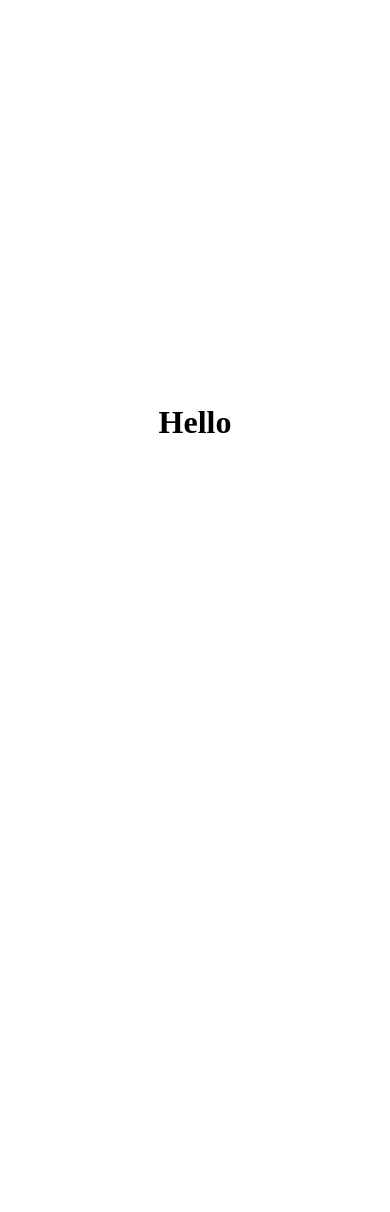
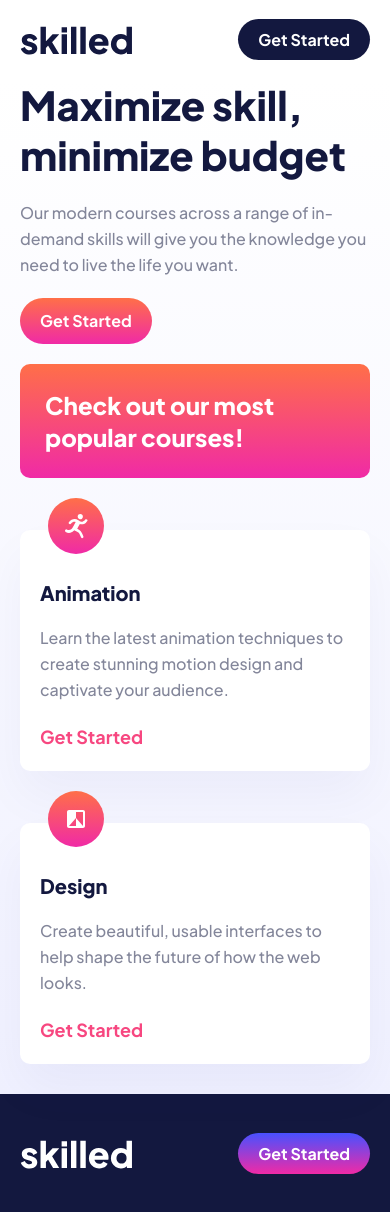
Before and after one commit to suelenbraga2006/skilled-elearning-landing-page, a React (Create React App) app: page / in a window 390 px wide. Before the commit the page ends 844 px from the top, so only its background shows below. Built offline with nearby package versions, Linux system fonts and the light colour scheme.

Commit message:
Media query tamanho desktop ok

```diff
--- a/public/index.html
+++ b/public/index.html
@@ -4,6 +4,12 @@
     <meta charset="utf-8" />
     <link rel="icon" href="%PUBLIC_URL%/favicon-32x32.png" />
     <meta name="viewport" content="width=device-width, initial-scale=1" />
+    <link rel="preconnect" href="https://fonts.googleapis.com" />
+    <link rel="preconnect" href="https://fonts.gstatic.com" crossorigin />
+    <link
+      href="https://fonts.googleapis.com/css2?family=Plus+Jakarta+Sans:wght@500;700;800&display=swap"
+      rel="stylesheet"
+    />
     <title>Skilled Elearning Landing Page</title>
   </head>
   <body>
--- a/src/App.js
+++ b/src/App.js
@@ -1,10 +1,21 @@
 import './assets/styles/global.scss';
+import Banner from './components/Banner/banner';
+import Courses from './components/Courses/Courses';
+import Footer from './components/Footer/Footer';
+import Header from './components/Header/header';
 
 function App() {
   return (
-    <div>
-      <h1>Hello</h1>
-    </div>
+    <>
+      <Header />
+      <main>
+        <div className="container">
+          <Banner />
+          <Courses />
+        </div>
+      </main>
+      <Footer />
+    </>
   );
 }
 
--- a/src/assets/styles/global.scss
+++ b/src/assets/styles/global.scss
@@ -7,10 +7,28 @@
 html,
 body,
 #root {
-  min-width: 343px;
-  min-height: 100vh;
+  width: 100%;
+  display: flex;
+  flex-direction: column;
+  align-items: center;
 
-  display: flex;
-  justify-content: center;
-  align-items: center;
+  font-family: 'Plus Jakarta Sans', sans-serif;
+
+  main {
+    width: 100%;
+    padding-bottom: 30px;
+    background: linear-gradient(180deg, #ffffff 0%, #f0f1ff 100%);
+  }
 }
+
+@media (min-width: 768px) {
+  main {
+    width: 1100px;
+    display: flex;
+    justify-content: center;
+
+    .container {
+      width: 1100px;
+    }
+  }
+}
--- /dev/null
+++ b/src/components/Banner/banner.jsx
@@ -0,0 +1,20 @@
+import React from 'react';
+
+import './styles.scss';
+
+function Banner() {
+  return (
+    <section className="banner">
+      <article>
+        <h1>Maximize skill, minimize budget</h1>
+        <p>
+          Our modern courses across a range of in-demand skills will give you
+          the knowledge you need to live the life you want.
+        </p>
+        <a href="/getstarted">Get Started</a>
+      </article>
+    </section>
+  );
+}
+
+export default Banner;
--- /dev/null
+++ b/src/components/Banner/styles.scss
@@ -0,0 +1,60 @@
+section.banner {
+  article {
+    padding: 0 20px;
+
+    h1 {
+      font-weight: 800;
+      font-size: 40px;
+      line-height: 50px;
+      color: #13183f;
+      margin-bottom: 20px;
+    }
+
+    p {
+      font-weight: 500;
+      font-size: 16px;
+      line-height: 26px;
+      color: #83869a;
+      margin-bottom: 20px;
+    }
+
+    a {
+      display: inline-block;
+      font-weight: 700;
+      font-size: 16px;
+      line-height: 26px;
+      text-decoration: none;
+      color: #fff;
+      background: linear-gradient(180deg, #ff6f48 0%, #f02aa6 100%);
+      border-radius: 31px;
+      padding: 10px 20px;
+      margin-bottom: 20px;
+
+      &:hover {
+        background: linear-gradient(
+            0deg,
+            rgba(255, 255, 255, 0.5),
+            rgba(255, 255, 255, 0.5)
+          ),
+          linear-gradient(180deg, #ff6f48 0%, #f02aa6 100%);
+      }
+    }
+  }
+
+  @media (min-width: 768px) {
+    display: flex;
+    justify-content: flex-start;
+    align-items: center;
+    height: 800px;
+
+    article {
+      width: 457px;
+      padding: 0;
+
+      h1 {
+        font-size: 56px;
+        line-height: 70px;
+      }
+    }
+  }
+}
--- /dev/null
+++ b/src/components/Courses/Courses.jsx
@@ -0,0 +1,39 @@
+import React from 'react';
+
+import animation from '../../assets/images/icon-animation.svg';
+import design from '../../assets/images/icon-design.svg';
+import './styles.scss';
+
+function Courses() {
+  return (
+    <section className="courses">
+      <article className="check">
+        <h2>Check out our most popular courses!</h2>
+      </article>
+      <article>
+        <img src={animation} alt="Animation" />
+        <div className="background">
+          <h3>Animation</h3>
+          <p>
+            Learn the latest animation techniques to create stunning motion
+            design and captivate your audience.
+          </p>
+          <a href="/getstarted">Get Started</a>
+        </div>
+      </article>
+      <article>
+        <img src={design} alt="Animation" />
+        <div className="background">
+          <h3>Design</h3>
+          <p>
+            Create beautiful, usable interfaces to help shape the future of how
+            the web looks.
+          </p>
+          <a href="/getstarted">Get Started</a>
+        </div>
+      </article>
+    </section>
+  );
+}
+
+export default Courses;
--- /dev/null
+++ b/src/components/Courses/styles.scss
@@ -0,0 +1,84 @@
+section.courses {
+  padding: 0 20px;
+
+  article.check {
+    background: linear-gradient(180deg, #ff6f48 0%, #f02aa6 100%);
+    border-radius: 10px;
+    padding: 25px;
+    margin-bottom: 20px;
+
+    h2 {
+      font-weight: 800;
+      font-size: 24px;
+      line-height: 32px;
+      color: #fff;
+    }
+  }
+
+  article {
+    position: relative;
+    margin-bottom: 20px;
+
+    img {
+      width: 56px;
+      margin-bottom: -28px;
+      margin-left: 28px;
+    }
+
+    .background {
+      background-color: #fff;
+      box-shadow: 0px 25px 50px rgba(6, 22, 141, 0.0442381);
+      border-radius: 10px;
+      padding: 50px 20px 20px 20px;
+
+      h3 {
+        font-weight: 800;
+        font-size: 20px;
+        line-height: 25px;
+        margin-bottom: 20px;
+        color: #13183f;
+      }
+
+      p {
+        font-weight: 500;
+        font-size: 16px;
+        line-height: 26px;
+        margin-bottom: 20px;
+        color: #83869a;
+      }
+
+      a {
+        text-decoration: none;
+        color: #f74780;
+        font-weight: 700;
+        font-size: 18px;
+        line-height: 28px;
+      }
+    }
+
+    &:last-child {
+      margin-bottom: 0;
+    }
+  }
+
+  @media (min-width: 768px) {
+    display: flex;
+    padding: 0;
+
+    article.check {
+      h2 {
+        font-size: 32px;
+        line-height: 40px;
+      }
+    }
+
+    article {
+      width: 33%;
+      margin-right: 20px;
+
+      &:nth-child(3n) {
+        margin-right: 0;
+      }
+    }
+  }
+}
--- /dev/null
+++ b/src/components/Footer/Footer.jsx
@@ -0,0 +1,22 @@
+import React from 'react';
+
+import logo from '../../assets/images/logo-light.svg';
+
+import './styles.scss';
+
+function Footer() {
+  return (
+    <footer>
+      <div className="container">
+        <img src={logo} alt="" />
+        <ul>
+          <li>
+            <a href="/getstarted">Get Started</a>
+          </li>
+        </ul>
+      </div>
+    </footer>
+  );
+}
+
+export default Footer;
--- /dev/null
+++ b/src/components/Footer/styles.scss
@@ -0,0 +1,48 @@
+footer {
+  padding: 20px;
+  background-color: #13183f;
+  height: 120px;
+  width: 100%;
+  display: flex;
+  justify-content: center;
+  align-items: center;
+
+  .container {
+    width: 100%;
+    display: flex;
+    justify-content: space-between;
+
+    ul {
+      li {
+        list-style: none;
+
+        a {
+          text-decoration: none;
+          color: #fff;
+          font-weight: 700;
+          font-size: 16px;
+          line-height: 28px;
+
+          background: linear-gradient(180deg, #4851ff 0%, #f02aa6 100%);
+          border-radius: 28px;
+          padding: 10px 20px;
+
+          &:hover {
+            background: linear-gradient(
+                0deg,
+                rgba(255, 255, 255, 0.5),
+                rgba(255, 255, 255, 0.5)
+              ),
+              linear-gradient(180deg, #4851ff -54.32%, #f02aa6 100%);
+          }
+        }
+      }
+    }
+  }
+
+  @media (min-width: 768px) {
+    .container {
+      width: 1100px;
+    }
+  }
+}
--- /dev/null
+++ b/src/components/Header/header.jsx
@@ -0,0 +1,24 @@
+import React from 'react';
+
+import logo from '../../assets/images/logo-dark.svg';
+
+import './styles.scss';
+
+function Header() {
+  return (
+    <header>
+      <div className="container">
+        <img src={logo} alt="Skilled" />
+        <nav>
+          <ul>
+            <li>
+              <a href="/getstarted">Get Started</a>
+            </li>
+          </ul>
+        </nav>
+      </div>
+    </header>
+  );
+}
+
+export default Header;
--- /dev/null
+++ b/src/components/Header/styles.scss
@@ -0,0 +1,45 @@
+header {
+  padding: 20px;
+  height: 80px;
+  width: 100%;
+  display: flex;
+  justify-content: center;
+  align-items: center;
+
+  .container {
+    width: 100%;
+    display: flex;
+    justify-content: space-between;
+
+    nav {
+      ul {
+        li {
+          list-style: none;
+
+          a {
+            text-decoration: none;
+            font-weight: 700;
+            font-size: 16px;
+            line-height: 28px;
+
+            background-color: #13183f;
+            color: #fff;
+            border-radius: 28px;
+            padding: 10px 20px;
+            transition: all ease 0.3s;
+
+            &:hover {
+              background-color: #666ca3;
+            }
+          }
+        }
+      }
+    }
+  }
+
+  @media (min-width: 768px) {
+    .container {
+      width: 1100px;
+    }
+  }
+}
```
